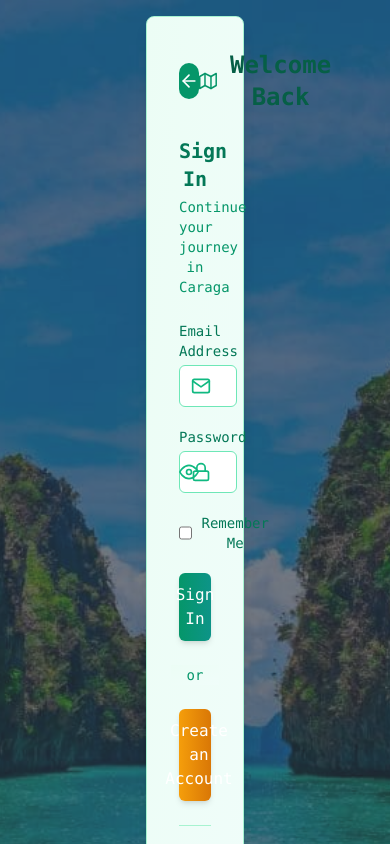
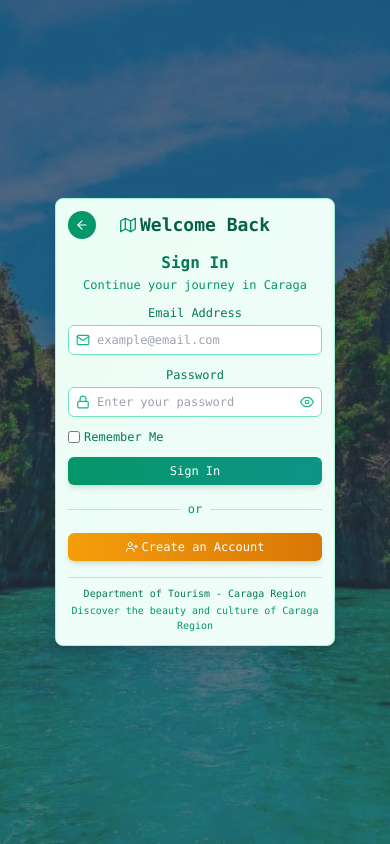
Before and after one commit to marcgerasmio/CTSIMP_Frontend, a React (Vite) app: page /auth in a window 390 px wide. Shown: the top 844 px of the page. Built offline with nearby package versions, Linux system fonts and the light colour scheme.

Commit message:
updated login component to become responsive

```diff
--- a/src/components/Auth/Login.jsx
+++ b/src/components/Auth/Login.jsx
@@ -116,16 +116,16 @@ const Login = ({ onToggle }) => {
   }
 
   return (
-    <div className="w-full p-8 rounded-lg bg-gradient-to-br from-emerald-50 to-teal-50 shadow-lg border border-emerald-200">
-      <div className="flex items-center justify-between mb-6">
+    <div className="w-full min-w-[280px] max-w-md mx-auto p-3 sm:p-6 md:p-8 rounded-lg bg-gradient-to-br from-emerald-50 to-teal-50 shadow-lg border border-emerald-200">
+      <div className="flex items-center justify-between mb-3 sm:mb-6">
         <NavLink
           to="/"
-          className="flex items-center justify-center w-9 h-9 rounded-full bg-emerald-600 hover:bg-emerald-700 text-white transition-colors"
+          className="flex items-center justify-center w-7 h-7 sm:w-9 sm:h-9 rounded-full bg-emerald-600 hover:bg-emerald-700 text-white transition-colors"
         >
           {/* Back Arrow Icon */}
           <svg
             xmlns="http://www.w3.org/2000/svg"
-            className="h-5 w-5"
+            className="h-3.5 w-3.5 sm:h-5 sm:w-5"
             viewBox="0 0 24 24"
             fill="none"
             stroke="currentColor"
@@ -141,7 +141,7 @@ const Login = ({ onToggle }) => {
           {/* Map Icon */}
           <svg
             xmlns="http://www.w3.org/2000/svg"
-            className="h-7 w-7 text-emerald-600 mr-2"
+            className="h-4 w-4 sm:h-6 sm:w-6 md:h-7 md:w-7 text-emerald-600 mr-1 sm:mr-2"
             viewBox="0 0 24 24"
             fill="none"
             stroke="currentColor"
@@ -153,22 +153,22 @@ const Login = ({ onToggle }) => {
             <line x1="8" y1="2" x2="8" y2="18"></line>
             <line x1="16" y1="6" x2="16" y2="22"></line>
           </svg>
-          <h1 className="text-2xl font-bold text-emerald-800">Welcome Back</h1>
+          <h1 className="text-lg sm:text-xl md:text-2xl font-bold text-emerald-800">Welcome Back</h1>
         </div>
-        <div className="w-9"></div> {/* Empty div for balance */}
+        <div className="w-7 sm:w-9"></div> {/* Empty div for balance */}
       </div>
 
-      <div className="text-center mb-6">
-        <h2 className="text-xl font-semibold text-emerald-700">Sign In</h2>
-        <p className="text-sm text-emerald-600 mt-1">Continue your journey in Caraga</p>
+      <div className="text-center mb-3 sm:mb-6">
+        <h2 className="text-base sm:text-lg md:text-xl font-semibold text-emerald-700">Sign In</h2>
+        <p className="text-xs sm:text-sm text-emerald-600 mt-0.5 sm:mt-1">Continue your journey in Caraga</p>
       </div>
 
       {error && (
-        <div className="mb-4 p-3 bg-red-50 border border-red-200 rounded-md flex items-center gap-2 text-red-700">
+        <div className="mb-3 sm:mb-4 p-2 sm:p-3 bg-red-50 border border-red-200 rounded-md flex items-start sm:items-center gap-1.5 sm:gap-2 text-red-700 text-xs sm:text-sm">
           {/* AlertCircle Icon */}
           <svg
             xmlns="http://www.w3.org/2000/svg"
-            className="h-5 w-5"
+            className="h-3.5 w-3.5 sm:h-5 sm:w-5 flex-shrink-0 mt-0.5 sm:mt-0"
             viewBox="0 0 24 24"
             fill="none"
             stroke="currentColor"
@@ -184,17 +184,17 @@ const Login = ({ onToggle }) => {
         </div>
       )}
 
-      <form onSubmit={handleSubmit} className="space-y-5">
+      <form onSubmit={handleSubmit} className="space-y-3 sm:space-y-4 md:space-y-5">
         <div className="space-y-1">
-          <label htmlFor="email" className="text-sm font-medium text-emerald-700 block">
+          <label htmlFor="email" className="text-xs sm:text-sm font-medium text-emerald-700 block">
             Email Address
           </label>
           <div className="relative">
-            <div className="absolute inset-y-0 left-0 pl-3 flex items-center pointer-events-none">
+            <div className="absolute inset-y-0 left-0 pl-2 sm:pl-3 flex items-center pointer-events-none">
               {/* Mail Icon */}
               <svg
                 xmlns="http://www.w3.org/2000/svg"
-                className="h-5 w-5 text-emerald-500"
+                className="h-3.5 w-3.5 sm:h-5 sm:w-5 text-emerald-500"
                 viewBox="0 0 24 24"
                 fill="none"
                 stroke="currentColor"
@@ -212,7 +212,7 @@ const Login = ({ onToggle }) => {
               type="email"
               value={formData.email}
               onChange={handleChange}
-              className="pl-10 w-full px-4 py-2 border border-emerald-300 bg-white rounded-md focus:outline-none focus:ring-2 focus:ring-emerald-500 focus:border-transparent"
+              className="pl-7 sm:pl-10 w-full px-2 sm:px-4 py-1.5 sm:py-2 text-xs sm:text-sm border border-emerald-300 bg-white rounded-md focus:outline-none focus:ring-2 focus:ring-emerald-500 focus:border-transparent"
               placeholder="example@email.com"
               required
             />
@@ -220,15 +220,15 @@ const Login = ({ onToggle }) => {
         </div>
 
         <div className="space-y-1">
-          <label htmlFor="password" className="text-sm font-medium text-emerald-700 block">
+          <label htmlFor="password" className="text-xs sm:text-sm font-medium text-emerald-700 block">
             Password
           </label>
           <div className="relative">
-            <div className="absolute inset-y-0 left-0 pl-3 flex items-center pointer-events-none">
+            <div className="absolute inset-y-0 left-0 pl-2 sm:pl-3 flex items-center pointer-events-none">
               {/* Lock Icon */}
               <svg
                 xmlns="http://www.w3.org/2000/svg"
-                className="h-5 w-5 text-emerald-500"
+                className="h-3.5 w-3.5 sm:h-5 sm:w-5 text-emerald-500"
                 viewBox="0 0 24 24"
                 fill="none"
                 stroke="currentColor"
@@ -246,20 +246,20 @@ const Login = ({ onToggle }) => {
               type={showPassword ? "text" : "password"}
               value={formData.password}
               onChange={handleChange}
-              className="pl-10 w-full px-4 py-2 border border-emerald-300 bg-white rounded-md focus:outline-none focus:ring-2 focus:ring-emerald-500 focus:border-transparent"
+              className="pl-7 sm:pl-10 w-full px-2 sm:px-4 py-1.5 sm:py-2 text-xs sm:text-sm border border-emerald-300 bg-white rounded-md focus:outline-none focus:ring-2 focus:ring-emerald-500 focus:border-transparent"
               placeholder="Enter your password"
               required
             />
             <button
               type="button"
               onClick={() => setShowPassword(!showPassword)}
-              className="absolute inset-y-0 right-0 pr-3 flex items-center"
+              className="absolute inset-y-0 right-0 pr-2 sm:pr-3 flex items-center"
             >
               {showPassword ? (
                 /* EyeOff Icon */
                 <svg
                   xmlns="http://www.w3.org/2000/svg"
-                  className="h-5 w-5 text-emerald-500"
+                  className="h-3.5 w-3.5 sm:h-5 sm:w-5 text-emerald-500"
                   viewBox="0 0 24 24"
                   fill="none"
                   stroke="currentColor"
@@ -274,7 +274,7 @@ const Login = ({ onToggle }) => {
                 /* Eye Icon */
                 <svg
                   xmlns="http://www.w3.org/2000/svg"
-                  className="h-5 w-5 text-emerald-500"
+                  className="h-3.5 w-3.5 sm:h-5 sm:w-5 text-emerald-500"
                   viewBox="0 0 24 24"
                   fill="none"
                   stroke="currentColor"
@@ -291,29 +291,28 @@ const Login = ({ onToggle }) => {
         </div>
 
         <div className="flex items-center justify-between">
-          <label className="flex items-center text-sm text-emerald-700">
+          <label className="flex items-center text-xs sm:text-sm text-emerald-700">
             <input
               type="checkbox"
               name="rememberMe"
               checked={formData.rememberMe}
               onChange={handleChange}
-              className="mr-2 h-4 w-4 rounded border-emerald-300 text-emerald-600 focus:ring-emerald-500"
+              className="mr-1 sm:mr-2 h-3 w-3 sm:h-4 sm:w-4 rounded border-emerald-300 text-emerald-600 focus:ring-emerald-500"
             />
             Remember Me
           </label>
-
         </div>
 
         <button
           type="submit"
           disabled={isLoading}
-          className="w-full bg-gradient-to-r from-emerald-600 to-teal-600 hover:from-emerald-700 hover:to-teal-700 text-white font-medium py-2.5 px-4 rounded-md transition duration-200 flex items-center justify-center shadow-md"
+          className="w-full bg-gradient-to-r from-emerald-600 to-teal-600 hover:from-emerald-700 hover:to-teal-700 text-white font-medium py-1.5 sm:py-2.5 px-3 sm:px-4 text-xs sm:text-sm md:text-base rounded-md transition duration-200 flex items-center justify-center shadow-md"
         >
           {isLoading ? (
             <>
               {/* Loader Icon */}
               <svg
-                className="animate-spin -ml-1 mr-2 h-4 w-4 text-white"
+                className="animate-spin -ml-1 mr-1.5 sm:mr-2 h-3 w-3 sm:h-4 sm:w-4 text-white"
                 xmlns="http://www.w3.org/2000/svg"
                 fill="none"
                 viewBox="0 0 24 24"
@@ -333,20 +332,20 @@ const Login = ({ onToggle }) => {
         </button>
       </form>
 
-      <div className="relative flex items-center justify-center mt-6 mb-6">
+      <div className="relative flex items-center justify-center mt-4 mb-4 sm:mt-5 sm:mb-5">
         <div className="absolute border-t border-emerald-200 w-full"></div>
-        <div className="relative bg-gradient-to-br from-emerald-50 to-teal-50 px-4 text-sm text-emerald-600">or</div>
+        <div className="relative bg-gradient-to-br from-emerald-50 to-teal-50 px-2 sm:px-4 text-xs sm:text-sm text-emerald-600">or</div>
       </div>
 
       <button
         type="button"
         onClick={onToggle}
-        className="w-full bg-gradient-to-r from-amber-500 to-amber-600 hover:from-amber-600 hover:to-amber-700 text-white font-medium py-2.5 px-4 rounded-md transition duration-200 flex items-center justify-center shadow-md"
+        className="w-full bg-gradient-to-r from-amber-500 to-amber-600 hover:from-amber-600 hover:to-amber-700 text-white font-medium py-1.5 sm:py-2.5 px-3 sm:px-4 text-xs sm:text-sm md:text-base rounded-md transition duration-200 flex items-center justify-center shadow-md"
       >
         {/* UserPlus Icon */}
         <svg
           xmlns="http://www.w3.org/2000/svg"
-          className="h-5 w-5 mr-2"
+          className="h-3 w-3 sm:h-4 sm:w-4 md:h-5 md:w-5 mr-1 sm:mr-2"
           viewBox="0 0 24 24"
           fill="none"
           stroke="currentColor"
@@ -362,9 +361,9 @@ const Login = ({ onToggle }) => {
         Create an Account
       </button>
 
-      <div className="mt-6 pt-4 border-t border-emerald-200 text-center">
-        <p className="text-xs text-emerald-700">Department of Tourism - Caraga Region</p>
-        <p className="text-xs text-emerald-600 mt-1">Discover the beauty and culture of Caraga Region</p>
+      <div className="mt-4 pt-2 sm:mt-5 sm:pt-3 border-t border-emerald-200 text-center">
+        <p className="text-[10px] sm:text-xs text-emerald-700">Department of Tourism - Caraga Region</p>
+        <p className="text-[10px] sm:text-xs text-emerald-600 mt-0.5 sm:mt-1">Discover the beauty and culture of Caraga Region</p>
       </div>
     </div>
   )
```
